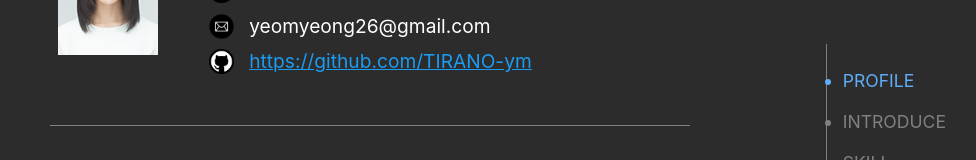
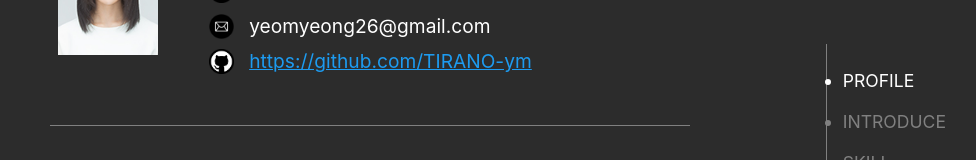
Before and after one commit to TIRANO-ym/resume-app, a React (Create React App) app: page / in a window 1280 px wide. In both pictures the pointer is over the item "PROFILE". Shown: the part 176-336 px from the top of the page, without its empty margins (270-1246 px from the left). Built offline with nearby package versions, Linux system fonts and the light colour scheme.

Commit message:
fix light theme text color

```diff
--- a/src/page/main-page/main-page.css
+++ b/src/page/main-page/main-page.css
@@ -17,6 +17,9 @@
     ul {
       .selected {
         color: rgb(96, 174, 248);
+      }
+      li:hover {
+        color: white;
       }
     }
   }
@@ -76,6 +79,9 @@
     ul {
       .selected {
         color: rgb(0, 132, 255);
+      }
+      li:hover {
+        color: black;
       }
     }
   }
@@ -155,9 +161,6 @@
     li {
       margin-left: -24px;
       cursor: pointer;
-    }
-    li:hover {
-      color: white;
     }
   }
 }
```
Also changed, not shown: 6 other files (tests, documents, lock files or other folders).
